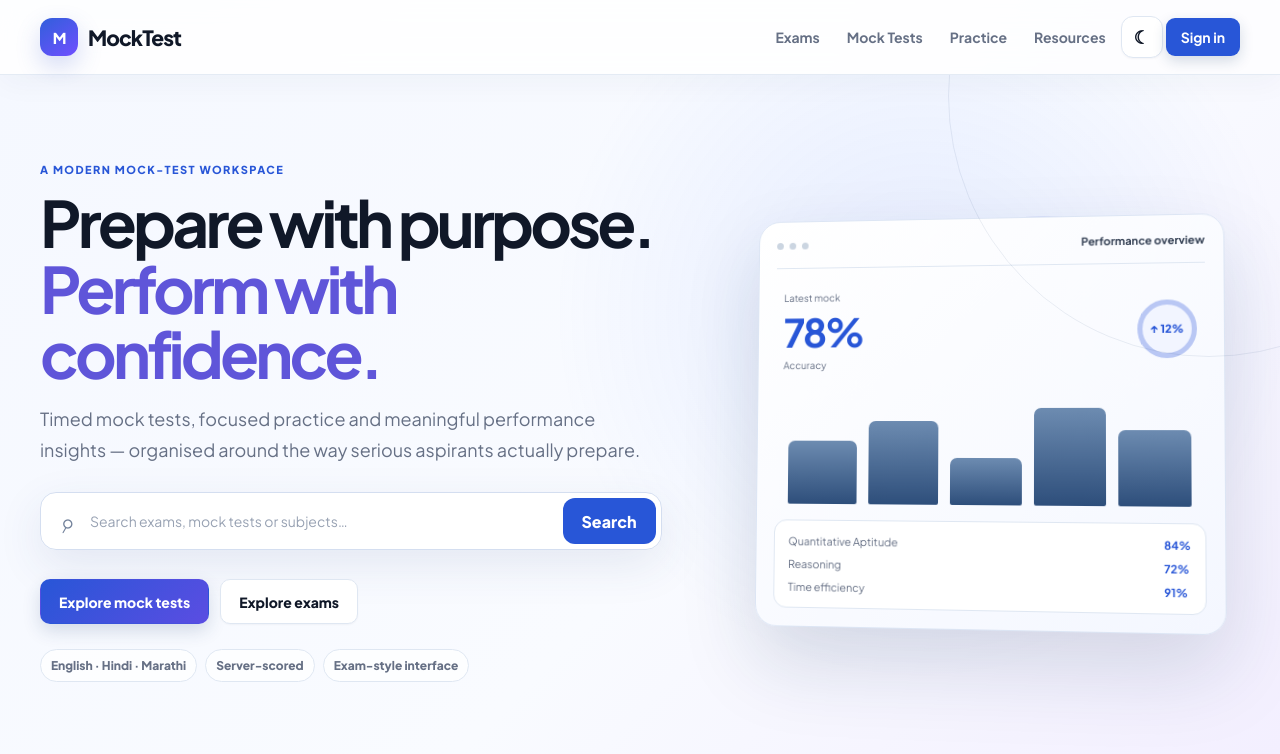
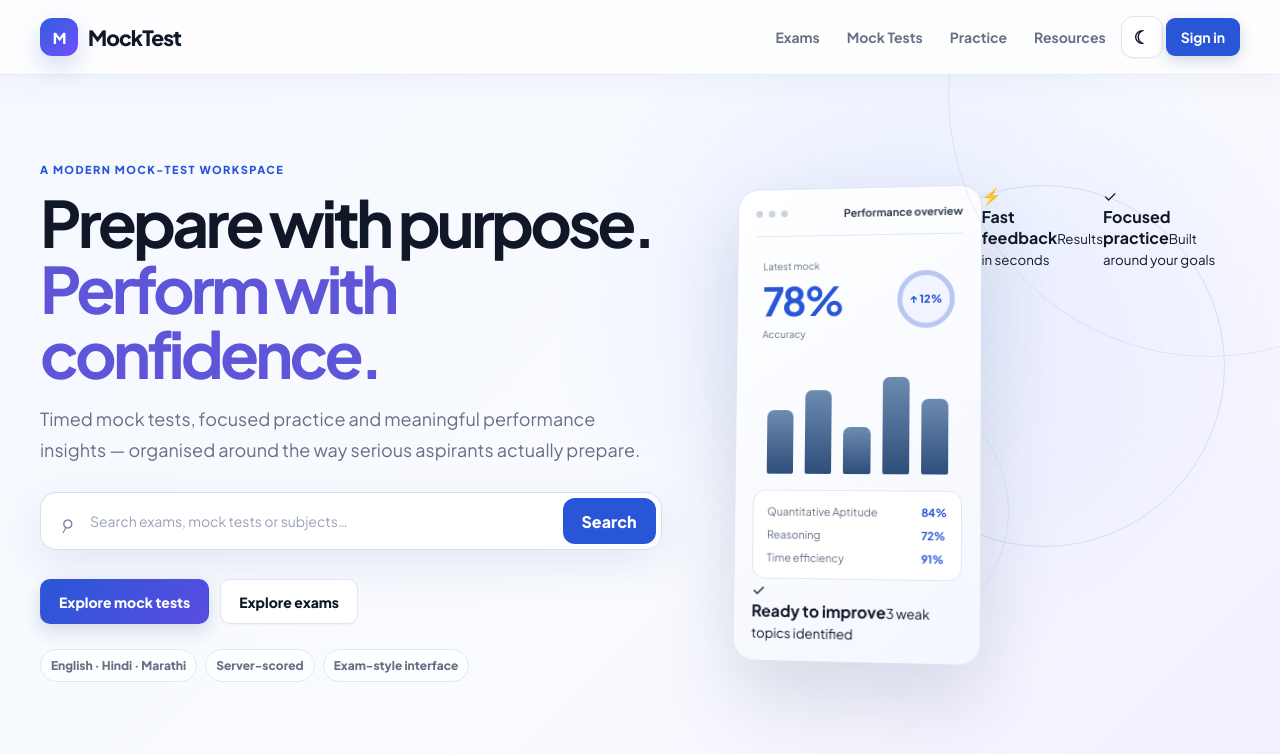
Before and after one commit to RajeshKhandare/mockwebsite, a Next.js app: page / in a window 1280 px wide. Shown: the top 754 px of the page. Built offline with nearby package versions, Linux system fonts and the light colour scheme; no server answers.

Commit message:
feat: enrich homepage with positive learning illustration accents

```diff
--- a/app/page.tsx
+++ b/app/page.tsx
@@ -49,7 +49,10 @@ export default function HomePage() {
               <div className="visual-score"><div><small>Latest mock</small><strong>78%</strong><span>Accuracy</span></div><div className="mini-ring">↑ 12%</div></div>
               <div className="visual-bars"><i style={{height:"58%"}}/><i style={{height:"76%"}}/><i style={{height:"43%"}}/><i style={{height:"88%"}}/><i style={{height:"68%"}}/></div>
               <div className="visual-list"><span>Quantitative Aptitude</span><b>84%</b><span>Reasoning</span><b>72%</b><span>Time efficiency</span><b>91%</b></div>
+              <div className="visual-focus"><span>✓</span><div><strong>Ready to improve</strong><small>3 weak topics identified</small></div></div>
             </div>
+            <div className="hero-float-card hero-float-one"><span>⚡</span><div><strong>Fast feedback</strong><small>Results in seconds</small></div></div>
+            <div className="hero-float-card hero-float-two"><span>✓</span><div><strong>Focused practice</strong><small>Built around your goals</small></div></div>
           </div>
         </div>
       </section>
```
